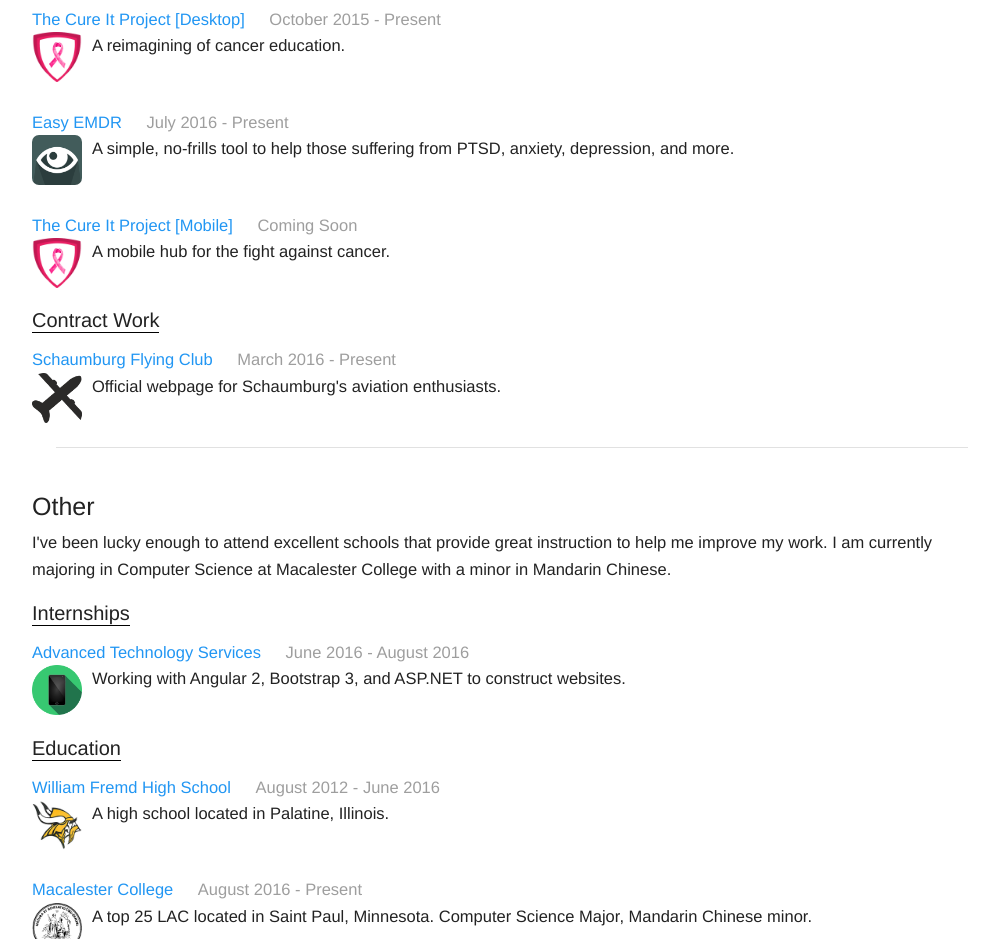
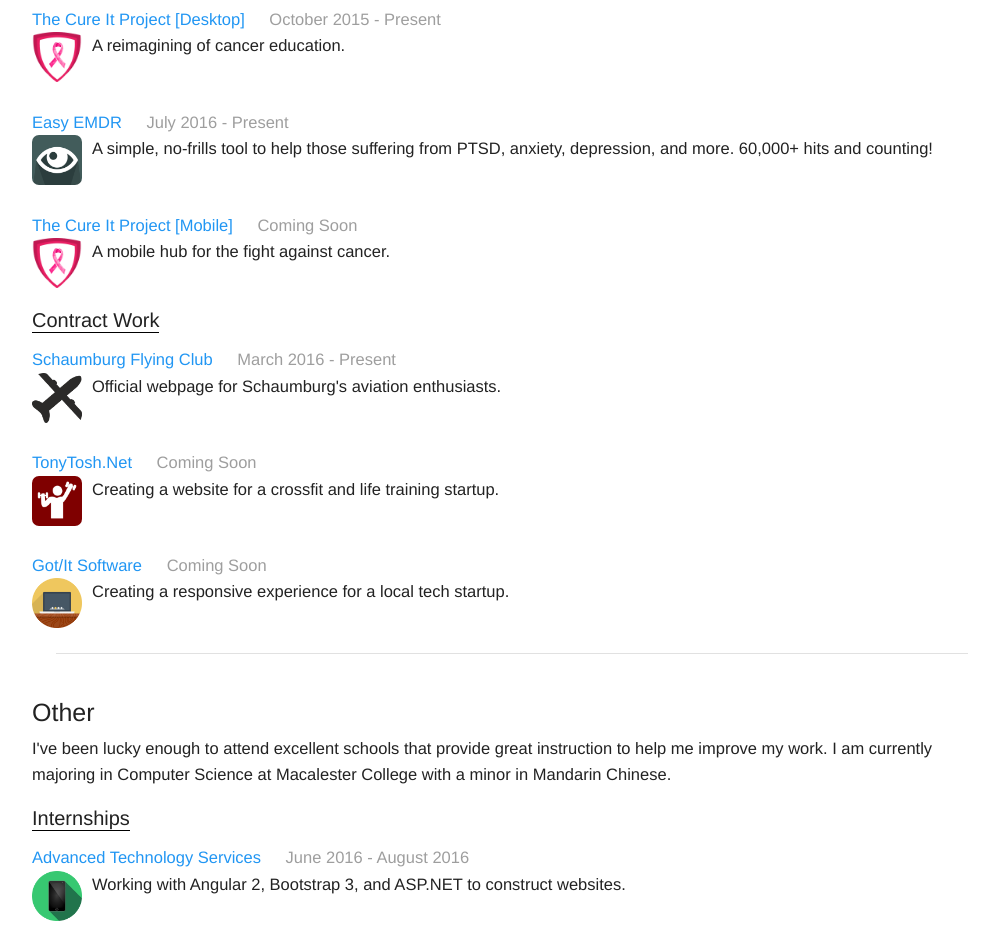
Before and after one commit to ZacharyJordan/ZacharyJordan.github.io, a plain HTML site: page index.html in a window 1280 px wide. Shown: the part 1220-2159 px from the top of the page, without its empty margins (128-1127 px from the left). Drawn offline with Linux system fonts and the light colour scheme.

Commit message:
Update 1.4.3
- Added new projects that are deploying soon
- Updated stats on EMDR website

```diff
--- a/index.html
+++ b/index.html
@@ -136,7 +136,8 @@
                              <span id = "app_date">July 2016 - Present</span>
                             <br />
                              <img src = "eye.jpg" id = "project_picture"/>
-                             <span id = "app_description">A simple, no-frills tool to help those suffering from PTSD, anxiety, depression, and more.</span>
+                             <span id = "app_description">A simple, no-frills tool to help those suffering from PTSD, anxiety, depression, and more. 60,000+ hits and counting!
+                             </span>
                          </div>
 
 
@@ -156,7 +157,22 @@
                              <br />
                              <img src = "plane.png" id = "project_picture"/>
                              <span id = "app_description">Official webpage for Schaumburg's aviation enthusiasts.</span>
+                         </div>
 
+                         <div id = "app_box">
+                             <span id = "app_title" class = "link" onClick = "comingSoon()">TonyTosh.Net</span>
+                             <span id = "app_date">Coming Soon</span>
+                             <br />
+                             <img src = "gym.png" id = "project_picture"/>
+                             <span id = "app_description">Creating a website for a crossfit and life training startup.</span>
+                         </div>
+
+                         <div id = "app_box">
+                             <span id = "app_title" class = "link" onClick = "comingSoon()">Got/It Software</span>
+                             <span id = "app_date">Coming Soon</span>
+                             <br />
+                             <img src = "laptop.png" id = "project_picture"/>
+                             <span id = "app_description">Creating a responsive experience for a local tech startup.</span>
                          </div>
 
 
```
Also changed, not shown: Screenie.png (added), gym.png (added), laptop.png (added).
